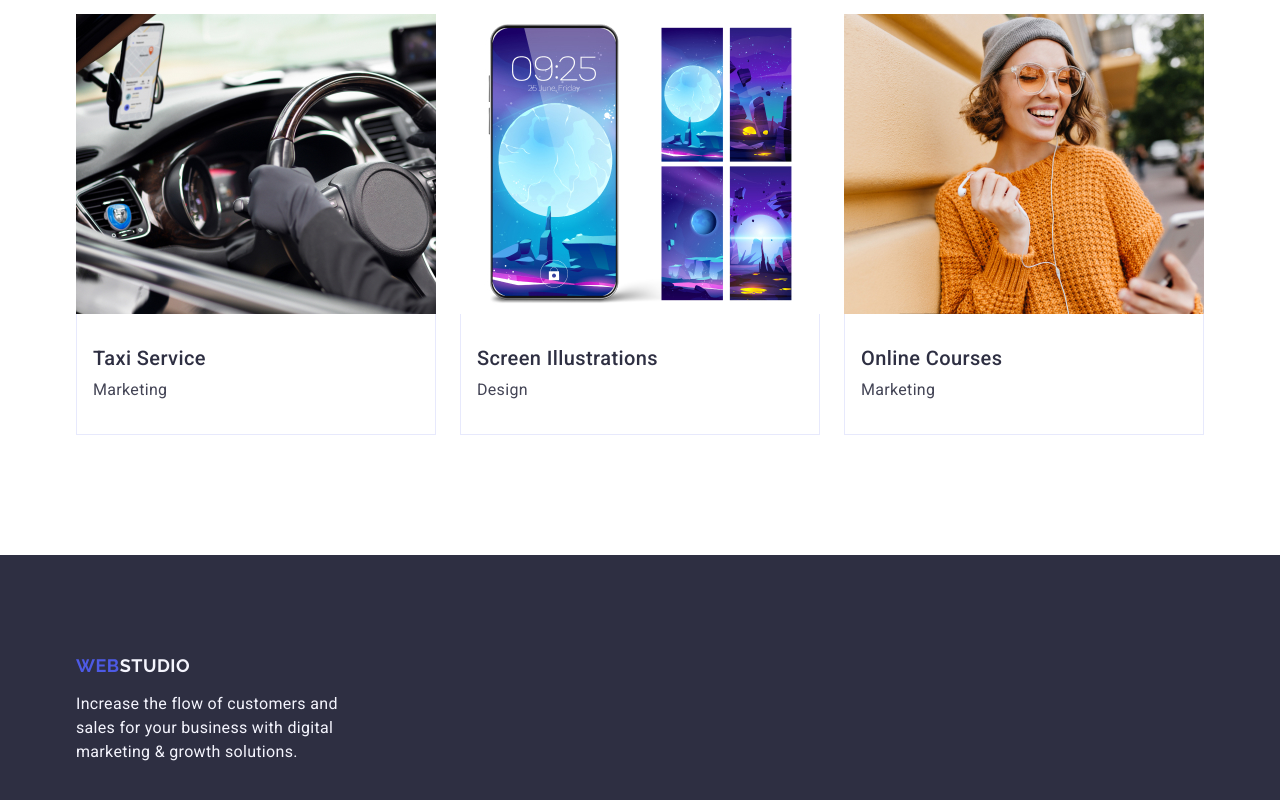
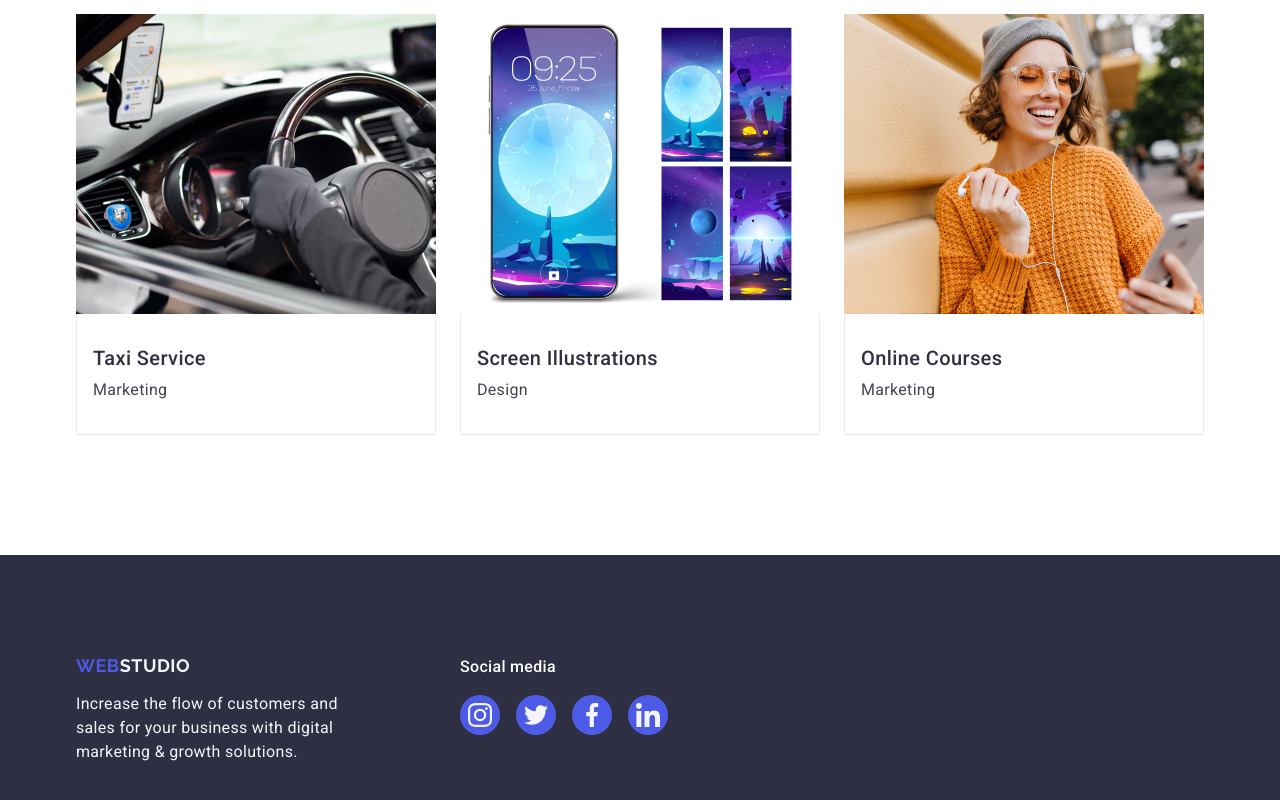
Before and after one commit to Olegovich86/goit-markup-hw-04, a plain HTML site: page index.html in a window 1280 px wide. Shown: the part 2628-3428 px from the top of the page. Drawn offline with nearby package versions, Linux system fonts and the light colour scheme.

Commit message:
Update style.css

```diff
--- a/css/styles.css
+++ b/css/styles.css
@@ -474,6 +474,15 @@ button {
   padding: 100px 0;
 }
 
+.footer-container {
+  display: flex;
+  align-items: flex-start;
+}
+
+.footer-one {
+  margin-right: 120px;
+}
+
 .footer-logo {
   font-family: "Raleway", sans-serif;
   font-weight: 700;
@@ -502,4 +511,39 @@ button {
   max-width: 264px;
 }
 
+.footer-two {
+  align-items: center;
+  justify-content: left;
+}
+
+.footer-two-text {
+  font-weight: 500;
+  font-size: 16px;
+  line-height: 1.5;
+  letter-spacing: 0.02em;
+  color: #fff;
+  margin-bottom: 16px;
+}
+
+.footer-two-main {
+  display: flex;
+  transition: background-color 250ms cubic-bezier(0.4, 0, 0.2, 1);
+  gap: 16px;
+}
+
+.footer-two-list {
+  width: 40px;
+  height: 40px;
+}
+
+.footer-two-link {
+  width: 100%;
+  height: 100%;
+  display: flex;
+  align-items: center;
+  justify-content: center;
+  background-color: #4d5ae5;
+  border-radius: 50%;
+}
+
 /* ------------------------------------------------ */
--- a/index.html
+++ b/index.html
@@ -323,13 +323,48 @@
     </section>
   </main>
   <footer class="footer">
-    <div class="container">
-      <a class="footer-logo" href="./index.html">Web<span class="footer-logo-color">Studio</span></a>
-      <p class="footer-text">
-        Increase the flow of customers and sales for your business with digital
-        marketing & growth solutions.
-      </p>
-    </div>
+    <div class="container footer-container">
+      <div class="footer-one">
+        <a class="footer-logo" href="./index.html">Web<span class="footer-logo-color">Studio</span></a>
+        <div class="footer-text">
+          Increase the flow of customers and sales for your business with digital
+          marketing & growth solutions.
+        </div>
+        </p>
+      </div>
+      <div class="footer-two">
+        <p class="footer-two-text">Social media</p>
+        <ul class="footer-two-main">
+          <li class="footer-two-list">
+            <a class="footer-two-link" href="">
+              <svg class="footer-two-svg" width="24" height="24">
+                <use href="./images/icons.svg#icon-instagram"></use>
+              </svg>
+            </a>
+          </li>
+          <li class="footer-two-list">
+            <a class="footer-two-link" href="">
+              <svg class="footer-two-svg" width="24" height="24">
+                <use href="./images/icons.svg#icon-twitter"></use>
+              </svg>
+            </a>
+          </li>
+          <li class="footer-two-list">
+            <a class="footer-two-link" href="">
+              <svg class="footer-two-svg" width="24" height="24">
+                <use href="./images/icons.svg#icon-facebook"></use>
+              </svg>
+            </a>
+          </li>
+          <li class="footer-two-list">
+            <a class="footer-two-link" href="">
+              <svg class="footer-two-svg" width="24" height="24">
+                <use href="./images/icons.svg#icon-linkedin"></use>
+              </svg>
+            </a>
+          </li>
+        </ul>
+      </div>
   </footer>
 </body>
 
```
